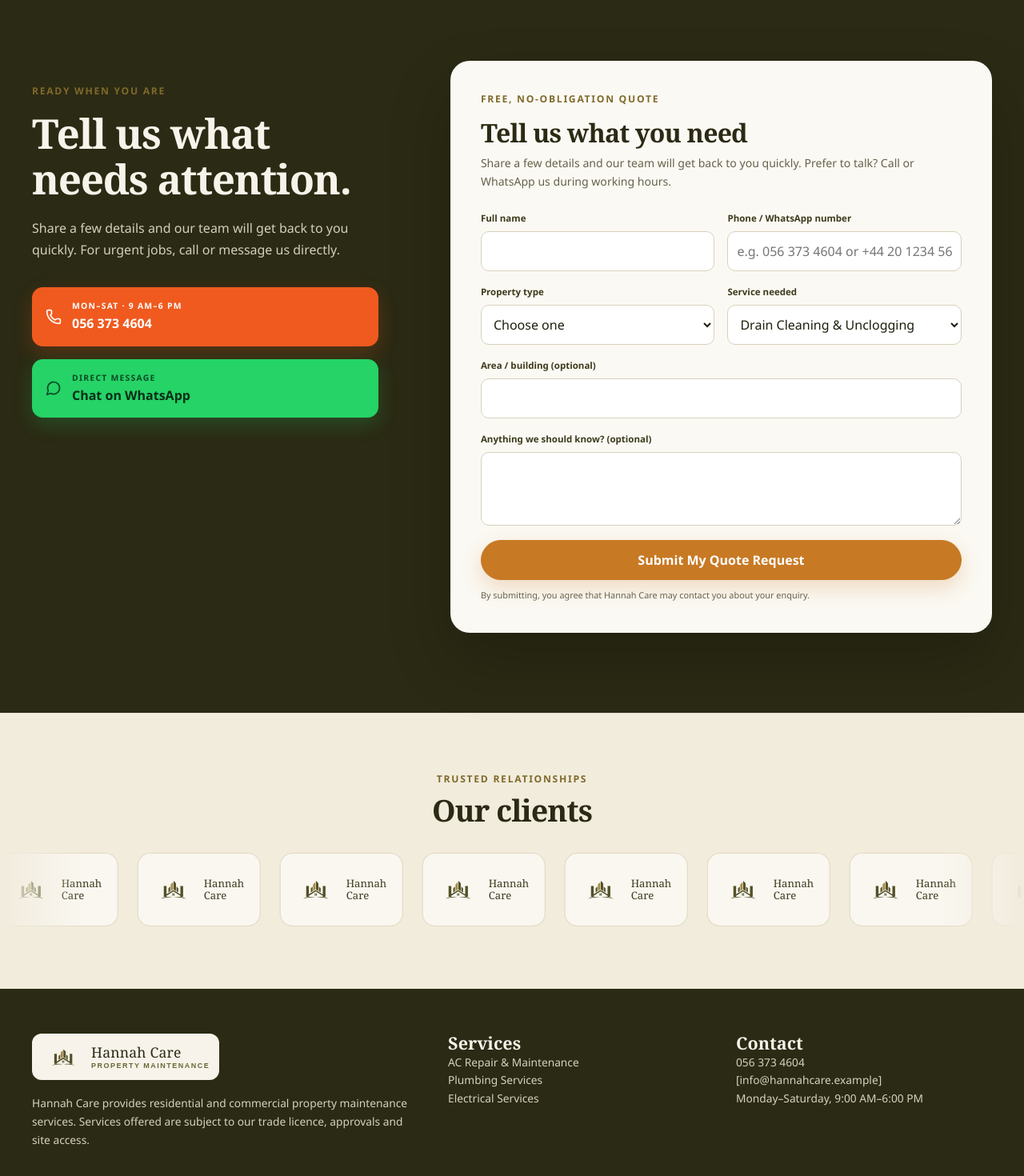
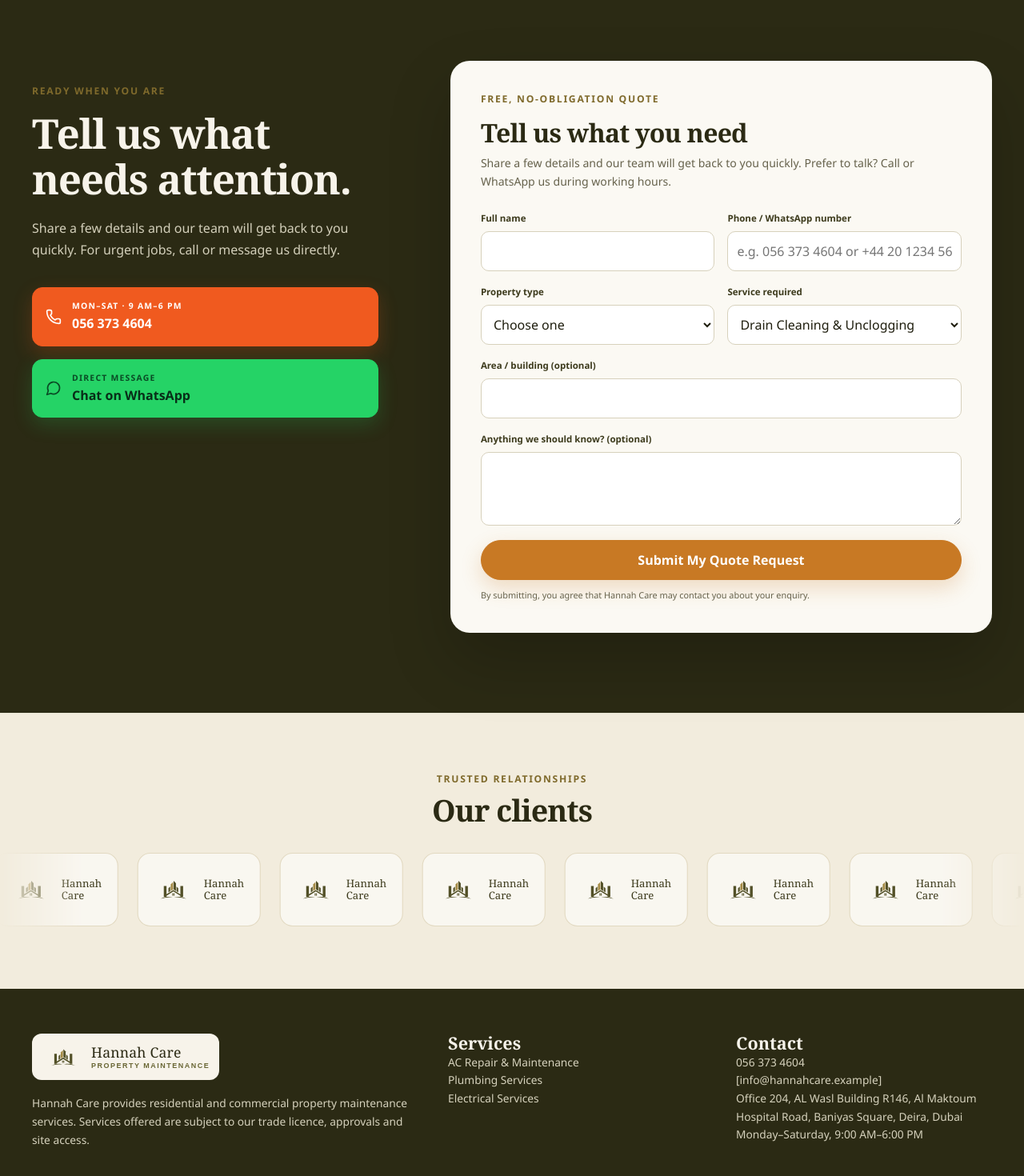
Before and after one commit to hosi1996/hannahcare_landing, a Next.js app: page /plumbing-services in a window 1280 px wide. Shown: the part 6302-7772 px from the top of the page at 80% size. Built offline with nearby package versions, Linux system fonts and the light colour scheme.

Commit message:
Add office address and update service field label

```diff
--- a/components/site.tsx
+++ b/components/site.tsx
@@ -32,6 +32,6 @@ export function Testimonials({section}:{section:any}){if(!section?.enabled)retur
 const clientLogoSlots=Array.from({length:10},(_,i)=>i+1);
 function ClientLogoGroup(){return <div className="client-logo-group" aria-hidden="true">{clientLogoSlots.map(slot=><div className="client-logo-card" key={slot}><img src={c.site.logo.full} alt=""/><span>Hannah Care</span></div>)}</div>}
 export function ClientLogos(){return <section className="client-logos" aria-labelledby="client-logos-title"><div className="container client-logos-heading"><span className="eyebrow">Trusted relationships</span><h2 id="client-logos-title">Our clients</h2></div><div className="client-logo-window"><div className="client-logo-track"><ClientLogoGroup/><ClientLogoGroup/></div></div></section>}
-export function Footer(){return <footer className="footer dark"><div className="container footer-grid"><div><Logo/><p style={{marginTop:18}}>{c.site.footerNote}</p></div><div><h3>Services</h3><p><Link href="/ac-repair-maintenance">AC Repair & Maintenance</Link><br/><Link href="/plumbing-services">Plumbing Services</Link><br/><Link href="/electrical-services">Electrical Services</Link></p></div><div><h3>Contact</h3><p>{c.site.contact.phoneDisplay}<br/>{c.site.contact.email}<br/>{c.site.contact.hours}</p></div></div></footer>}
+export function Footer(){return <footer className="footer dark"><div className="container footer-grid"><div><Logo/><p style={{marginTop:18}}>{c.site.footerNote}</p></div><div><h3>Services</h3><p><Link href="/ac-repair-maintenance">AC Repair & Maintenance</Link><br/><Link href="/plumbing-services">Plumbing Services</Link><br/><Link href="/electrical-services">Electrical Services</Link></p></div><div><h3>Contact</h3><p>{c.site.contact.phoneDisplay}<br/>{c.site.contact.email}<br/>{c.site.contact.address}<br/>{c.site.contact.hours}</p></div></div></footer>}
 export function Sticky(){return <div className="sticky"><a id="cta-sticky-call" className="call-sticky" href={`tel:${c.site.contact.phoneTel}`} onClick={()=>track('call_click','General','sticky')}><Phone size={17}/>{c.cta.call}</a><a id="cta-sticky-whatsapp" className="whatsapp-sticky" href={wa()} onClick={()=>track('whatsapp_click','General','sticky')}><MessageCircle size={17}/>{c.cta.whatsapp}</a><a id="cta-sticky-quote" className="quote-sticky" href="#quote">{c.cta.quote}</a></div>}
 export function QuoteButton({service,label='Get a Free Quote',property}:{service:string,label?:string,property?:string}){return <button className="btn quote-btn" onClick={()=>window.dispatchEvent(new CustomEvent('prefill',{detail:{service,property}}))}>{label}</button>}
--- a/content/site.json
+++ b/content/site.json
@@ -13,6 +13,7 @@
       "phoneDisplay": "056 373 4604",
       "phoneTel": "+971563734604",
       "whatsappNumber": "971563734604",
+      "address": "Office 204, AL Wasl Building R146, Al Maktoum Hospital Road, Baniyas Square, Deira, Dubai",
       "whatsappPrefill": "Hello Hannah Care, I would like to enquire about {service}.",
       "email": "[info@hannahcare.example]",
       "hours": "Monday–Saturday, 9:00 AM–6:00 PM"
@@ -106,7 +107,7 @@
         "options": ["Residential", "Commercial"]
       },
       "service": {
-        "label": "Service needed",
+        "label": "Service required",
         "required": true,
         "options": [
           "AC Repair Service",
--- a/scripts/export-site-content.mjs
+++ b/scripts/export-site-content.mjs
@@ -27,7 +27,7 @@ line('Anything inside [SQUARE BRACKETS] still needs real business information.')
 heading('GLOBAL SITE CONTENT — SHOWN ACROSS THE WEBSITE');
 sub('Brand');field('Brand name',content.site.brand);field('Descriptor',content.site.descriptor);field('Tagline',content.site.tagline);field('Service area',content.site.serviceArea);field('Trade licence',content.site.tradeLicence);field('Logo alt text',content.site.logo.alt);
 sub('Header navigation');field('Link 1','Home — https://hannahcare.ae/');field('Link 2','AC — https://hannahcare.ae/ac-repair-maintenance');field('Link 3','Plumbing — https://hannahcare.ae/plumbing-services');field('Link 4','Electrical — https://hannahcare.ae/electrical-services');
-sub('Contact information');field('Phone shown on site',content.site.contact.phoneDisplay);field('Phone link value',content.site.contact.phoneTel);field('WhatsApp number',content.site.contact.whatsappNumber);field('WhatsApp opening message',content.site.contact.whatsappPrefill);field('Email',content.site.contact.email);field('Opening hours',content.site.contact.hours);
+sub('Contact information');field('Phone shown on site',content.site.contact.phoneDisplay);field('Phone link value',content.site.contact.phoneTel);field('WhatsApp number',content.site.contact.whatsappNumber);field('WhatsApp opening message',content.site.contact.whatsappPrefill);field('Email',content.site.contact.email);field('Address',content.site.contact.address);field('Opening hours',content.site.contact.hours);
 sub('Temporarily disabled services — content kept for reactivation');field('Disabled service IDs',content.availability.disabledServiceIds.join(' | '));field('Hidden form options',content.availability.disabledFormOptions.join(' | '));field('Internal note',content.availability.note);
 sub('CTA labels');field('Call button',content.cta.call);field('WhatsApp button',content.cta.whatsapp);field('Quote button',content.cta.quote);field('Form submit button',content.cta.submit);
 sub('Common interface labels');field('Service navigation heading','Find your service');field('Service navigation text','Choose the service you need and go straight to the details.');field('Service card link','Explore service');field('Featured service badge','Specialist service');field('Final CTA eyebrow','Need a hand?');field('Mobile sticky button 1',content.cta.call);field('Mobile sticky button 2',content.cta.whatsapp);field('Mobile sticky button 3',content.cta.quote);
```
Also changed, not shown: SITE-CONTENT.txt.
